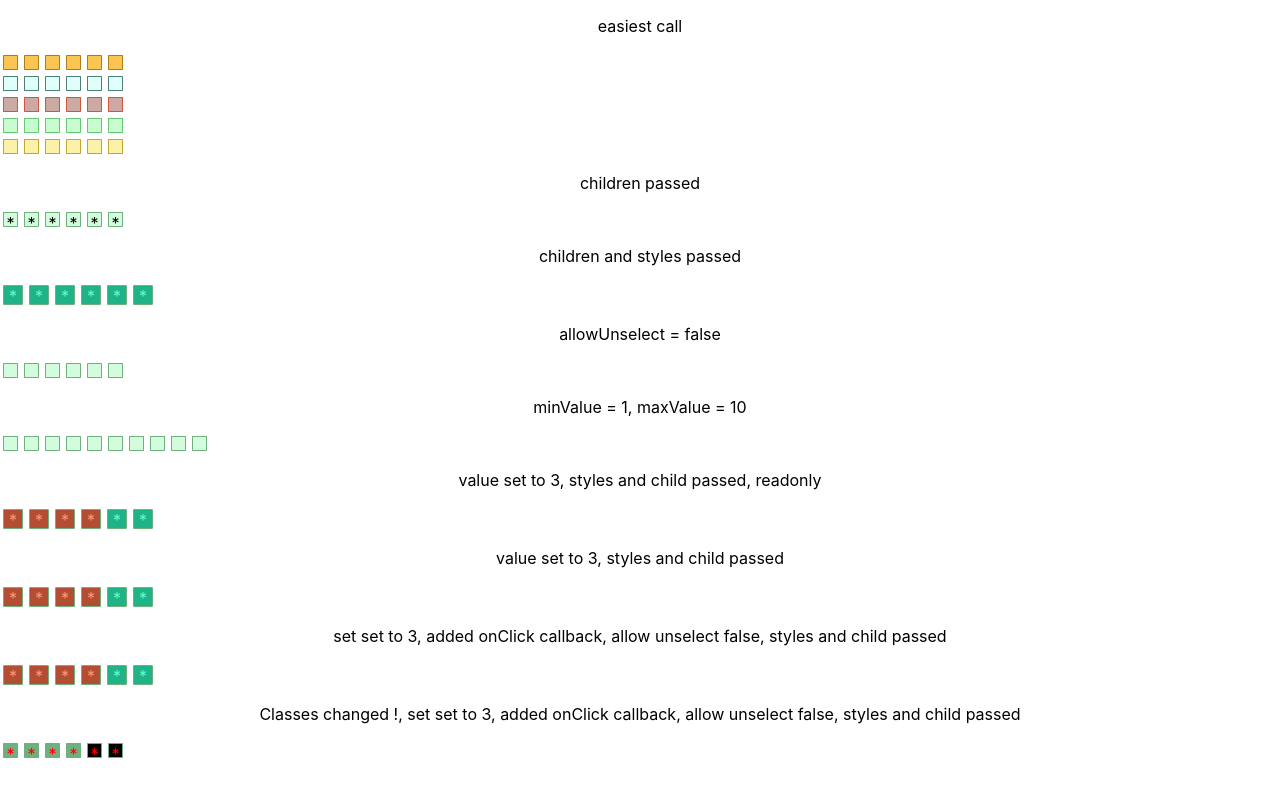
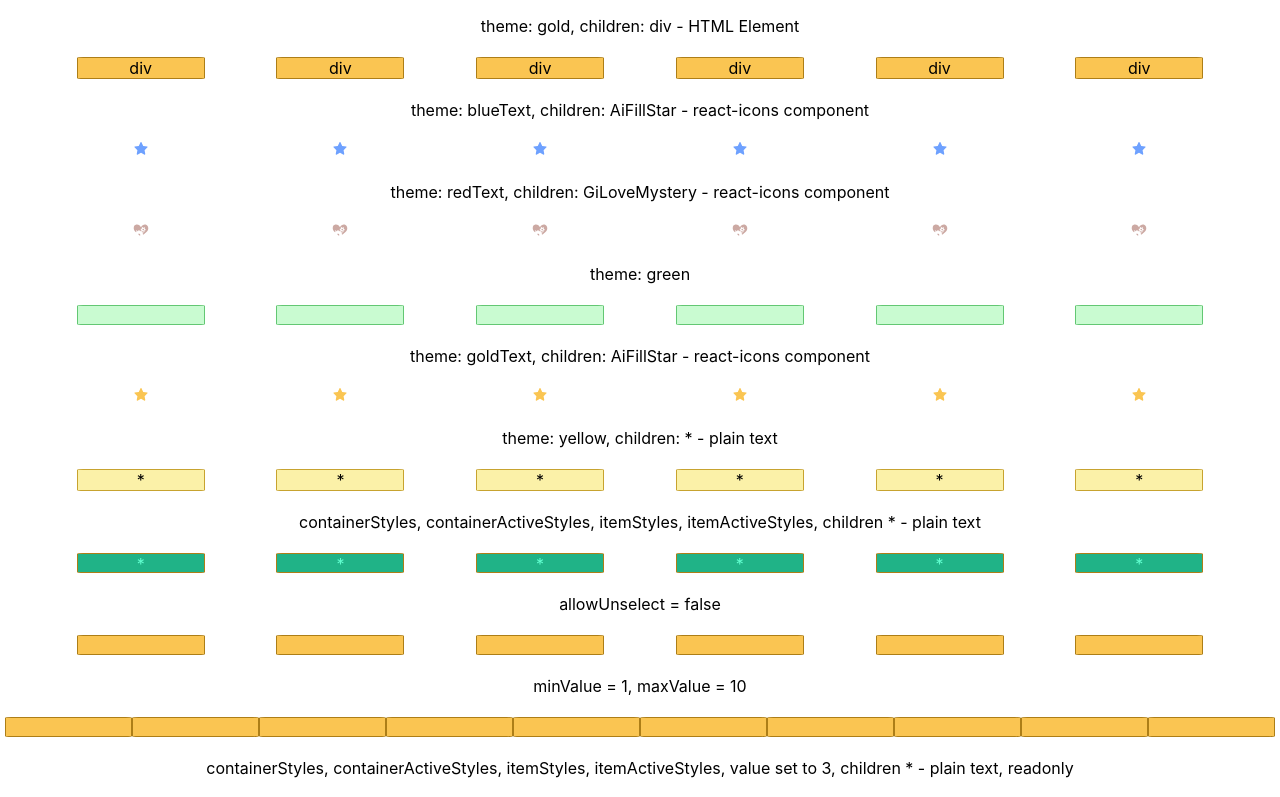
Before and after one commit to andrzejBlazejowski/rating-react-component, a React (Create React App) app: page / in a window 1280 px wide. Shown: the top 797 px of the page. Built offline with nearby package versions, Linux system fonts and the light colour scheme.

Commit message:
added themeText, default theme, update examples text

```diff
--- a/package.json
+++ b/package.json
@@ -9,6 +9,7 @@
     "node-sass": "^4.13.1",
     "react": "^16.12.0",
     "react-dom": "^16.12.0",
+    "react-icons": "^3.9.0",
     "react-scripts": "3.3.1"
   },
   "scripts": {
--- a/src/App.css
+++ b/src/App.css
@@ -4,7 +4,7 @@
 
 .customRatingItem {
   background: black;
-  color: red;
+  color: #aaa;
 }
 
 .customRatingItem--active {
--- a/src/App.js
+++ b/src/App.js
@@ -1,4 +1,6 @@
 import React, { useState } from "react";
+import { AiFillStar } from "react-icons/ai";
+import { GiLoveMystery } from "react-icons/gi";
 
 import Rating from "./Components/Rating/Rating";
 
@@ -23,21 +25,36 @@ function App() {
     background: "#B34E32"
   };
 
-  const ratChanged = value => {
+  const rateChanged = value => {
     setRate(value);
   };
 
   return (
     <div className="App">
-      <p>easiest call</p>
-      <Rating theme="gold" />
-      <Rating theme="aqua" />
-      <Rating theme="red" />
+      <p>theme: gold, children: div - HTML Element</p>
+      <Rating theme="gold">
+        <div>div</div>
+      </Rating>
+      <p>theme: blueText, children: AiFillStar - react-icons component</p>
+      <Rating theme="blueText">
+        <AiFillStar />
+      </Rating>
+      <p>theme: redText, children: GiLoveMystery - react-icons component</p>
+      <Rating theme="redText">
+        <GiLoveMystery />
+      </Rating>
+      <p>theme: green</p>
       <Rating theme="green" />
-      <Rating theme="yellow" />
-      <p>children passed</p>
-      <Rating>*</Rating>
-      <p>children and styles passed</p>
+      <p>theme: goldText, children: AiFillStar - react-icons component</p>
+      <Rating theme="goldText">
+        <AiFillStar />
+      </Rating>
+      <p>theme: yellow, children: * - plain text</p>
+      <Rating theme="yellow">*</Rating>
+      <p>
+        containerStyles, containerActiveStyles, itemStyles, itemActiveStyles,
+        children * - plain text
+      </p>
       <Rating
         containerStyles={containerStyles}
         containerActiveStyles={containerActiveStyles}
@@ -50,7 +67,10 @@ function App() {
       <Rating allowUnselect={false}></Rating>
       <p>minValue = 1, maxValue = 10</p>
       <Rating minValue="1" maxValue="10"></Rating>
-      <p>value set to 3, styles and child passed, readonly</p>
+      <p>
+        containerStyles, containerActiveStyles, itemStyles, itemActiveStyles,
+        value set to 3, children * - plain text, readonly
+      </p>
       <Rating
         containerStyles={containerStyles}
         containerActiveStyles={containerActiveStyles}
@@ -61,7 +81,10 @@ function App() {
       >
         *
       </Rating>
-      <p>value set to 3, styles and child passed</p>
+      <p>
+        containerStyles, containerActiveStyles, itemStyles, itemActiveStyles,
+        value set to 3, children * - plain text
+      </p>
       <Rating
         containerStyles={containerStyles}
         containerActiveStyles={containerActiveStyles}
@@ -72,8 +95,9 @@ function App() {
         *
       </Rating>
       <p>
-        set set to {rate}, added onClick callback, allow unselect false, styles
-        and child passed
+        containerStyles, containerActiveStyles, itemStyles, itemActiveStyles,
+        value set to 3 - state, children * - plain text, allowUnselect - false,
+        changed - update state
       </p>
       <Rating
         containerStyles={containerStyles}
@@ -82,18 +106,18 @@ function App() {
         itemActiveStyles={itemActiveStyles}
         value={rate}
         allowUnselect={false}
-        changed={ratChanged}
+        changed={rateChanged}
       >
         *
       </Rating>
       <p>
-        Classes changed !, set set to {rate}, added onClick callback, allow
-        unselect false, styles and child passed
+        itemClass, itemActiveClass,value set to 3 - state, children * - plain
+        text, allowUnselect - false, changed - update state
       </p>
       <Rating
         value={rate}
         allowUnselect={false}
-        changed={ratChanged}
+        changed={rateChanged}
         itemClass="customRatingItem"
         itemActiveClass="customRatingItem--active"
       >
--- a/src/Components/Rating/RateItem/RateItem.js
+++ b/src/Components/Rating/RateItem/RateItem.js
@@ -5,8 +5,17 @@ import classes from "./RateItem.module.scss";
 const rateItem = props => {
   const itemClasses = [props.itemClass, classes.item];
   const containerClasses = [classes.container];
+  let child = null;
   let containerStyles = {};
   let itemStyles = {};
+
+  if (props.children instanceof React.Component) {
+    child = React.cloneElement(props.children[0], props);
+  } else if (typeof props.children === "string") {
+    child = props.children;
+  } else if (React.isValidElement(props.children)) {
+    child = React.cloneElement(props.children, props);
+  }
 
   if (props.active) {
     containerClasses.push(classes.active);
@@ -46,7 +55,7 @@ const rateItem = props => {
       className={containerClasses.join(" ")}
     >
       <div style={itemStyles} className={itemClasses.join(" ")}>
-        {props.children}
+        {child}
       </div>
     </div>
   );
--- a/src/Components/Rating/RateItem/RateItem.module.scss
+++ b/src/Components/Rating/RateItem/RateItem.module.scss
@@ -9,11 +9,20 @@
   }
 }
 
+@mixin addRateItemTextTheme($color, $activeColor, $name) {
+  &.#{$name} {
+    color: $color;
+
+    &.active {
+      color: $activeColor;
+    }
+  }
+}
+
 .container {
-  width: 15px;
-  height: 15px;
-  padding: 3px;
+  flex-basis: 10vw;
   cursor: pointer;
+  align-self: stretch;
 }
 
 .item {
@@ -23,12 +32,6 @@
   box-sizing: border-box;
 
   border-radius: 5%;
-  background: #d2fcdb;
-  border: 1px solid #6fb07e;
-
-  &.active {
-    background-color: #6fb07e;
-  }
 
   @include addRateItemTheme(#6ea1ff, #2857ad, "blue");
   @include addRateItemTheme(#fac552, #ad7e17, "gold");
@@ -36,4 +39,10 @@
   @include addRateItemTheme(#cca9a3, #d5523e, "red");
   @include addRateItemTheme(#c9fbd1, #63c773, "green");
   @include addRateItemTheme(#fbf1a8, #c7a32f, "yellow");
+  @include addRateItemTextTheme(#6ea1ff, #2857ad, "blueText");
+  @include addRateItemTextTheme(#fac552, #ad7e17, "goldText");
+  @include addRateItemTextTheme(#e0fffa, #4a8077, "aquaText");
+  @include addRateItemTextTheme(#cca9a3, #d5523e, "redText");
+  @include addRateItemTextTheme(#c9fbd1, #63c773, "greenText");
+  @include addRateItemTextTheme(#fbf1a8, #c7a32f, "yellowText");
 }
--- a/src/Components/Rating/Rating.js
+++ b/src/Components/Rating/Rating.js
@@ -14,7 +14,7 @@ const Rating = props => {
     allowUnselect = true,
     itemClass = "rating__item",
     itemActiveClass = "rating__item--active", // nie możesz przekazać booleana? w sensie że jak ? przekazujesz czy jest aktywny i wtedy doajesz klase? tak robię. tylko to można przekazac z app.js
-    theme = "",
+    theme = "gold",
     readOnly = false,
     itemStyles = {},
     itemActiveStyles = {},
--- a/src/Components/Rating/Rating.module.scss
+++ b/src/Components/Rating/Rating.module.scss
@@ -1,4 +1,7 @@
 .rating {
+  padding: 5px;
+  min-height: 20px;
   display: flex;
   align-items: center;
+  justify-content: space-evenly;
 }
```
Also changed, not shown: src/notepad.txt, 1 other file (tests, documents, lock files or other folders).
